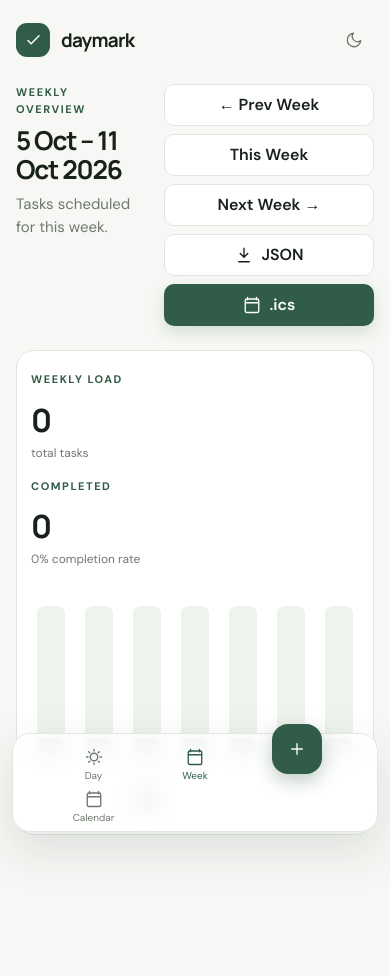
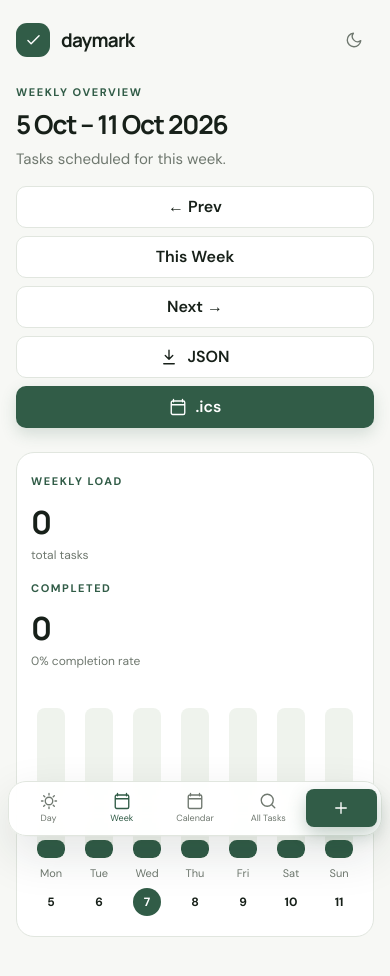
Before and after one commit to MrRadmiter/DayPlanner, a React (Vite) app: page / in a window 390 px wide. Both pictures are taken after a click on the button "Week". Shown: the top 976 px of the page. Before the commit the page ends 935 px from the top, so only its background shows below. Built offline with nearby package versions, Linux system fonts and the light colour scheme.

Commit message:
fix: responsive UI adjustments for mobile devices

```diff
--- a/src/App.tsx
+++ b/src/App.tsx
@@ -144,34 +144,10 @@ export default function App() {
     </div>
 
     <nav className="nav-stack" aria-label="Main navigation">
-    <Button
-    variant={activeView === "Day" ? "nav-active" : "nav"}
-    onClick={() => setActiveView("Day")}
-    icon="sun"
-    >
-    Day
-    </Button>
-    <Button
-    variant={activeView === "Week" ? "nav-active" : "nav"}
-    onClick={() => setActiveView("Week")}
-    icon="calendar"
-    >
-    Week
-    </Button>
-    <Button
-    variant={activeView === "Month" ? "nav-active" : "nav"}
-    onClick={() => setActiveView("Month")}
-    icon="calendar"
-    >
-    Calendar
-    </Button>
-    <Button
-    variant={activeView === "All" ? "nav-active" : "nav"}
-    onClick={() => setActiveView("All")}
-    icon="search"
-    >
-    All Tasks
-    </Button>
+    <Button variant={activeView === "Day" ? "nav-active" : "nav"} onClick={() => setActiveView("Day")} icon="sun">Day</Button>
+    <Button variant={activeView === "Week" ? "nav-active" : "nav"} onClick={() => setActiveView("Week")} icon="calendar">Week</Button>
+    <Button variant={activeView === "Month" ? "nav-active" : "nav"} onClick={() => setActiveView("Month")} icon="calendar">Calendar</Button>
+    <Button variant={activeView === "All" ? "nav-active" : "nav"} onClick={() => setActiveView("All")} icon="search">All Tasks</Button>
     </nav>
 
     <div className="sidebar-bottom">
@@ -194,7 +170,7 @@ export default function App() {
     <div className="brand-mark"><Icon name="check" /></div>
     <div className="brand-name">daymark</div>
     </div>
-    <Button variant="icon" label="Toggle theme" onClick={() => setDark((value) => !value)} icon="moon" />
+    <Button variant="icon" label="Toggle theme" onClick={() => setDark((value) => !value)} icon={dark ? "sun" : "moon"} />
     </header>
 
     {activeView === "Day" || activeView === "All" ? (
@@ -207,7 +183,7 @@ export default function App() {
       {activeView === "All" ? `Total entries: ${entries.length}` : "Daily schedule and progress."}
       </div>
       </div>
-      <div style={{ display: "flex", gap: "8px", alignItems: "center" }}>
+      <div style={{ display: "flex", gap: "8px", flexWrap: "wrap", alignItems: "center" }}>
       {activeView === "Day" && (
         <>
         <Button variant="secondary" onClick={() => changeDayOffset(-1)}>← Prev</Button>
@@ -323,11 +299,13 @@ export default function App() {
     )}
     </main>
 
+    {/* Выравненный порядок элементов нижней навигации */}
     <nav className="mobile-nav" aria-label="Mobile navigation">
     <Button variant={activeView === "Day" ? "mobile-active" : "mobile"} icon="sun" onClick={() => setActiveView("Day")}>Day</Button>
     <Button variant={activeView === "Week" ? "mobile-active" : "mobile"} icon="calendar" onClick={() => setActiveView("Week")}>Week</Button>
+    <Button variant={activeView === "Month" ? "mobile-active" : "mobile"} icon="calendar" onClick={() => setActiveView("Month")}>Calendar</Button>
+    <Button variant={activeView === "All" ? "mobile-active" : "mobile"} icon="search" onClick={() => setActiveView("All")}>All Tasks</Button>
     <Button variant="mobile-create" label="New entry" icon="plus" onClick={() => openNew(selectedDate)} />
-    <Button variant={activeView === "Month" ? "mobile-active" : "mobile"} icon="calendar" onClick={() => setActiveView("Month")}>Calendar</Button>
     </nav>
 
     {editorOpen && (
@@ -415,10 +393,10 @@ function WeekView({
     <div className="page-title">{rangeLabel}</div>
     <div className="page-subtitle">Tasks scheduled for this week.</div>
     </div>
-    <div className="export-actions" style={{ display: "flex", gap: "8px" }}>
-    <Button variant="secondary" onClick={() => onWeekOffsetChange(weekOffset - 1)}>← Prev Week</Button>
+    <div className="export-actions" style={{ display: "flex", gap: "8px", flexWrap: "wrap" }}>
+    <Button variant="secondary" onClick={() => onWeekOffsetChange(weekOffset - 1)}>← Prev</Button>
     <Button variant="secondary" onClick={() => onWeekOffsetChange(0)}>This Week</Button>
-    <Button variant="secondary" onClick={() => onWeekOffsetChange(weekOffset + 1)}>Next Week →</Button>
+    <Button variant="secondary" onClick={() => onWeekOffsetChange(weekOffset + 1)}>Next →</Button>
     <Button variant="secondary" icon="download" onClick={onExportJson}>JSON</Button>
     <Button variant="primary" icon="calendar" onClick={onExportIcs}>.ics</Button>
     </div>
@@ -492,11 +470,9 @@ function MonthCalendarView({
 
   const calendarGrid = useMemo(() => {
     const grid = [];
-    // Blank days before start
     for (let i = 0; i < startingDayOfWeek; i++) {
       grid.push(null);
     }
-    // Days of month
     for (let d = 1; d <= daysInMonth; d++) {
       const dateObj = new Date(year, month, d);
       const dateStr = getTodayString(dateObj);
@@ -519,16 +495,16 @@ function MonthCalendarView({
     <div className="page-title">{monthLabel}</div>
     <div className="page-subtitle">Navigate through months to inspect planned activities.</div>
     </div>
-    <div style={{ display: "flex", gap: "8px" }}>
-    <Button variant="secondary" onClick={() => changeMonth(-1)}>← Prev Month</Button>
-    <Button variant="secondary" onClick={() => onMonthChange(new Date())}>Current Month</Button>
-    <Button variant="secondary" onClick={() => changeMonth(1)}>Next Month →</Button>
+    <div style={{ display: "flex", gap: "8px", flexWrap: "wrap" }}>
+    <Button variant="secondary" onClick={() => changeMonth(-1)}>← Prev</Button>
+    <Button variant="secondary" onClick={() => onMonthChange(new Date())}>Current</Button>
+    <Button variant="secondary" onClick={() => changeMonth(1)}>Next →</Button>
     </div>
     </section>
 
-    <section style={{ display: "grid", gridTemplateColumns: "repeat(7, 1fr)", gap: "8px", marginTop: "16px" }}>
+    <section style={{ display: "grid", gridTemplateColumns: "repeat(7, 1fr)", gap: "4px", marginTop: "16px", overflowX: "auto" }}>
     {["Mon", "Tue", "Wed", "Thu", "Fri", "Sat", "Sun"].map((dayName) => (
-      <div key={dayName} style={{ fontWeight: "bold", textAlign: "center", padding: "8px", opacity: 0.7 }}>
+      <div key={dayName} style={{ fontWeight: "bold", textAlign: "center", padding: "4px", opacity: 0.7, fontSize: "12px" }}>
       {dayName}
       </div>
     ))}
@@ -540,18 +516,18 @@ function MonthCalendarView({
         style={{
           border: "1px solid var(--border-color, #334155)",
               borderRadius: "8px",
-              padding: "8px",
-              minHeight: "85px",
+              padding: "4px",
+              minHeight: "65px",
               backgroundColor: cell.isToday ? "rgba(59, 130, 246, 0.1)" : "transparent",
               cursor: "pointer",
               display: "flex",
               flexDirection: "column",
-              justifyContent: "space-between",
+              justify: "space-between",
         }}
         onClick={() => onSelectDate(cell.dateStr)}
         >
         <div style={{ display: "flex", justifyContent: "space-between", alignItems: "center" }}>
-        <strong style={{ color: cell.isToday ? "#3b82f6" : "inherit" }}>{cell.dayNum}</strong>
+        <strong style={{ color: cell.isToday ? "#3b82f6" : "inherit", fontSize: "13px" }}>{cell.dayNum}</strong>
         <Button
         variant="icon"
         icon="plus"
@@ -564,14 +540,14 @@ function MonthCalendarView({
         </div>
         <div>
         {cell.tasks.length > 0 && (
-          <div style={{ fontSize: "11px", marginTop: "4px" }}>
+          <div style={{ fontSize: "10px", marginTop: "2px" }}>
           <span style={{ fontWeight: "bold", color: "#3b82f6" }}>{cell.tasks.length} task(s)</span>
           </div>
         )}
         </div>
         </div>
       ) : (
-        <div key={`empty-${index}`} style={{ padding: "8px" }} />
+        <div key={`empty-${index}`} style={{ padding: "4px" }} />
       )
     )}
     </section>
@@ -670,7 +646,7 @@ function EntryEditor({
     </div>
     <TextArea
     label="Notes"
-    value={form.notes}
+    value={form.notes ?? ""}
     placeholder="Additional details..."
     onChange={(event) => update("notes", event.target.value)}
     />
--- a/src/index.css
+++ b/src/index.css
@@ -304,3 +304,38 @@ textarea { min-height: 88px; resize: vertical; }
     width: 100%;
   }
 }
+
+
+/* ИСПРАВЛЕНИЯ ШАПКИ И НИЖНЕЙ НАВИГАЦИИ */
+
+.page-heading {
+  flex-wrap: wrap !important;
+  gap: 16px !important;
+}
+
+@media (max-width: 680px) {
+  .mobile-nav {
+    display: grid !important;
+    grid-template-columns: repeat(5, 1fr) !important;
+    gap: 2px !important;
+    padding: 6px 4px !important;
+    position: fixed !important;
+    inset: auto 8px calc(8px + env(safe-area-inset-bottom, 0px)) 8px !important;
+    z-index: 99 !important;
+  }
+
+  .button-mobile-create {
+    transform: none !important;
+    width: 100% !important;
+    height: 38px !important;
+    border-radius: 8px !important;
+    margin: 0 !important;
+  }
+
+  .button-mobile,
+  .button-mobile-active {
+    width: 100% !important;
+    padding: 4px 0 !important;
+    font-size: 9px !important;
+  }
+}
```
